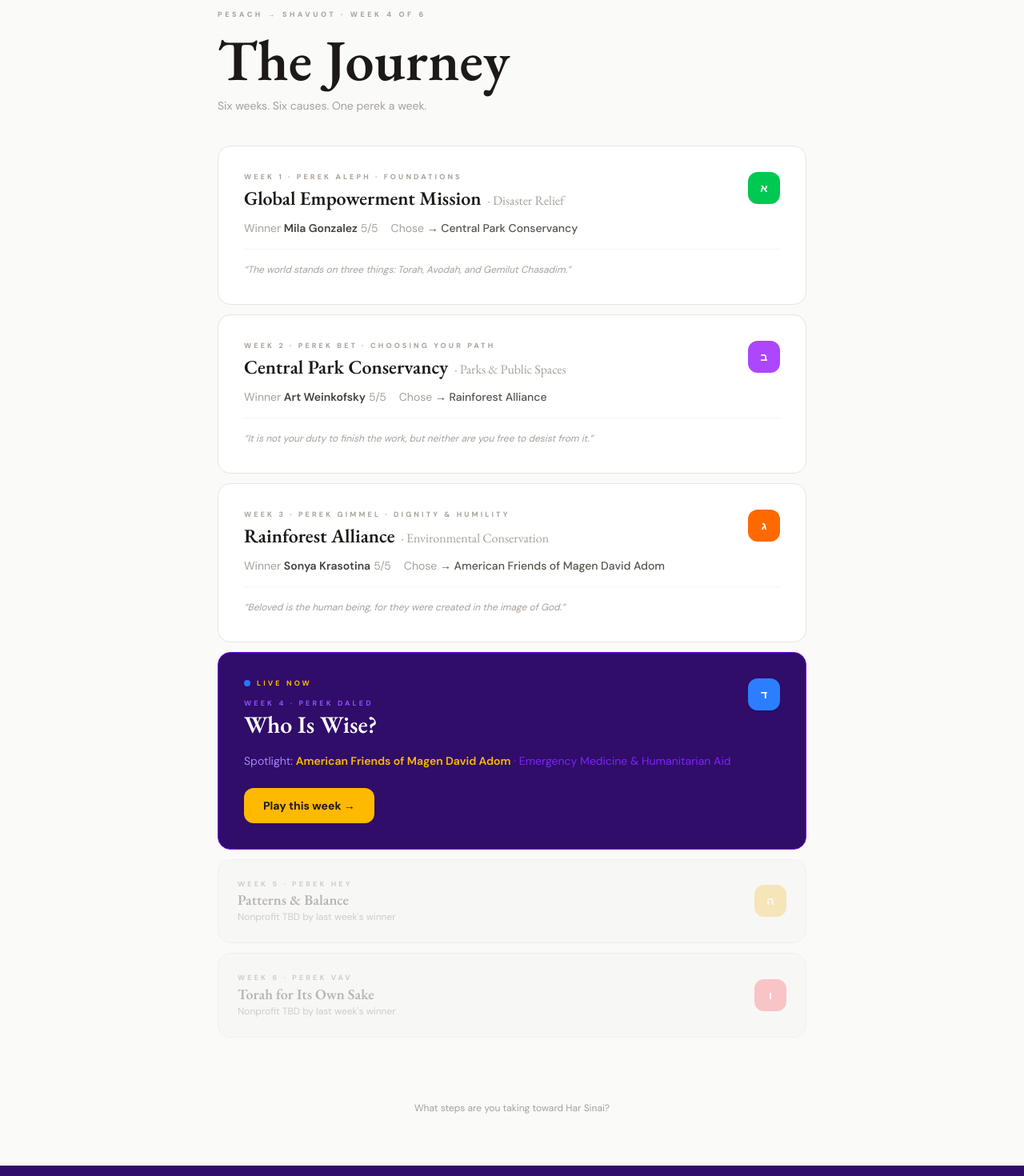
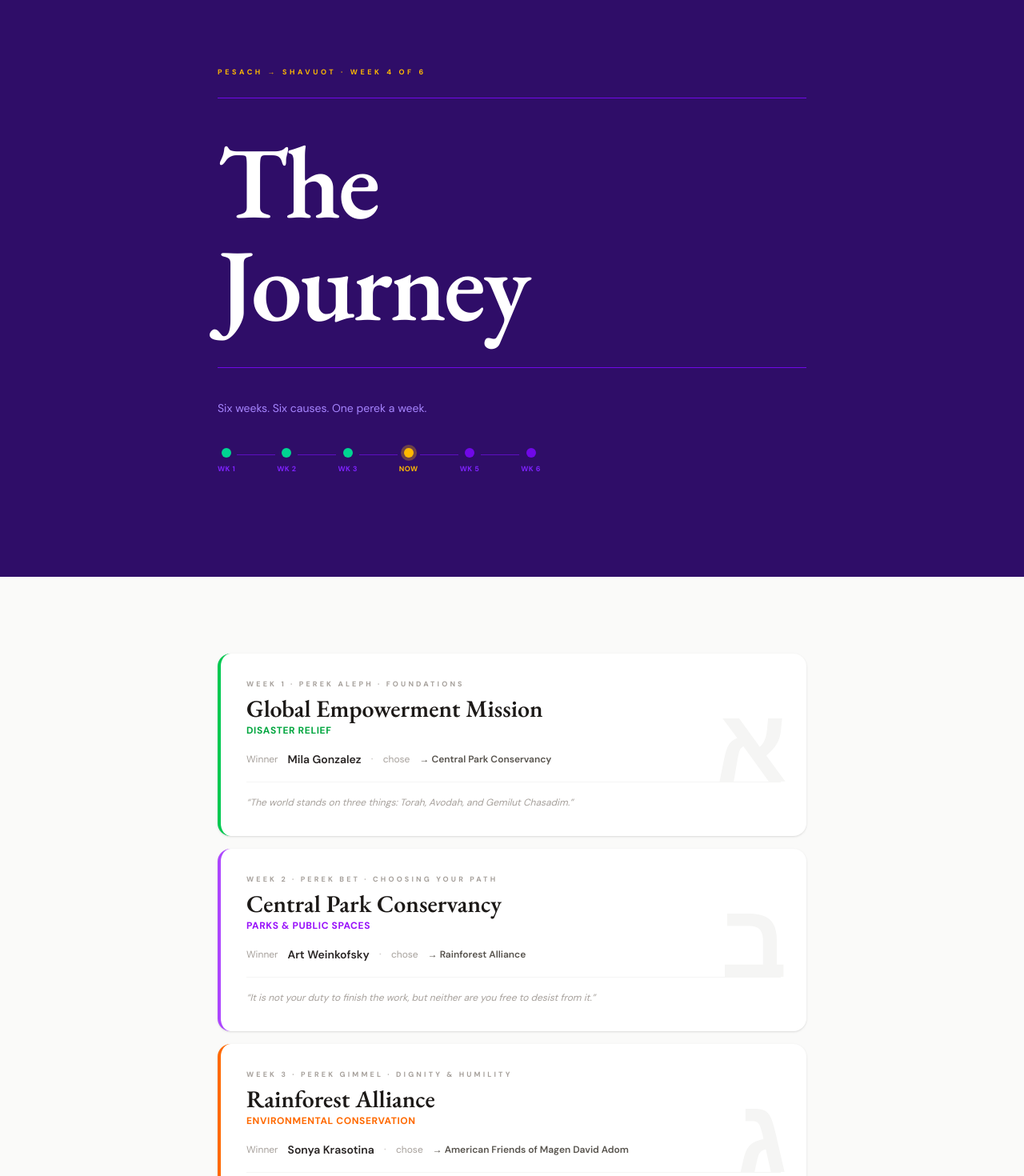
Before and after one commit to lucyhecht1/ILP-Giving-Game, a Next.js app: page /results in a window 1280 px wide. Shown: the part 100-1570 px from the top of the page at 80% size. Built offline with nearby package versions, Linux system fonts and the light colour scheme.

Commit message:
new journey UI

```diff
--- a/app/results/page.tsx
+++ b/app/results/page.tsx
@@ -1,4 +1,5 @@
 import Link from 'next/link';
+import { Fragment } from 'react';
 import { weeks, getCurrentWeek } from '@/lib/data/weeks';
 import { getNonprofitById } from '@/lib/data/nonprofits';
 
@@ -11,7 +12,26 @@
   'bg-red-500',
 ];
 
+const WEEK_BORDER_COLORS = [
+  'border-green-500',
+  'border-purple-500',
+  'border-orange-500',
+  'border-blue-500',
+  'border-yellow-500',
+  'border-red-500',
+];
+
+const WEEK_TEXT_COLORS = [
+  'text-green-600',
+  'text-purple-600',
+  'text-orange-500',
+  'text-blue-600',
+  'text-yellow-600',
+  'text-red-600',
+];
+
 const WEEK_LABELS = ['א', 'ב', 'ג', 'ד', 'ה', 'ו'];
+const PEREK_NAMES = ['Aleph', 'Bet', 'Gimmel', 'Daled', 'Hey', 'Vav'];
 
 function isHebrew(text: string) {
   return /[֐-׿]/.test(text);
@@ -21,64 +41,85 @@
   const currentWeek = getCurrentWeek();
 
   return (
-    <div className="min-h-screen bg-stone-50">
+    <div>
 
-      {/* Header */}
-      <div className="max-w-3xl mx-auto px-4 pt-14 pb-10">
-        <p className="text-[9px] font-bold tracking-[0.4em] uppercase text-stone-400 mb-3">
+      {/* HERO — deep violet */}
+      <section className="bg-violet-950 py-20 md:py-32">
+        <div className="max-w-3xl mx-auto px-4">
+          <p className="text-[9px] font-bold tracking-[0.4em] uppercase text-amber-400 mb-6">
             Pesach → Shavuot · Week {currentWeek.weekNumber} of 6
           </p>
-        <h1 className="font-display text-5xl md:text-7xl font-semibold text-stone-900 leading-none mb-3">
-          The Journey
+          <div className="h-px bg-violet-700 mb-10" />
+          <h1 className="font-display text-6xl sm:text-7xl md:text-9xl font-semibold tracking-tight text-white leading-none mb-10">
+            The<br />Journey
           </h1>
-        <p className="text-stone-400 text-sm">
-          Six weeks. Six causes. One perek a week.
-        </p>
+          <div className="h-px bg-violet-700 mb-10" />
+          <p className="text-violet-400 text-sm mb-10">Six weeks. Six causes. One perek a week.</p>
+
+          {/* Progress dots */}
+          <div className="flex items-center">
+            {weeks.map((w, i) => (
+              <Fragment key={w.weekNumber}>
+                <div className="flex flex-col items-center gap-2">
+                  <div className={`w-3 h-3 rounded-full transition-all ${
+                    w.status === 'completed' ? 'bg-emerald-400'
+                    : w.status === 'active' ? 'bg-amber-400 ring-4 ring-amber-400/30'
+                    : 'bg-violet-700'
+                  }`} />
+                  <span className={`text-[9px] font-bold tracking-wider uppercase ${
+                    w.status === 'active' ? 'text-amber-400' : 'text-violet-600'
+                  }`}>
+                    {w.status === 'active' ? 'Now' : `Wk ${w.weekNumber}`}
+                  </span>
                 </div>
+                {i < 5 && <div className="w-7 sm:w-12 h-px bg-violet-800 mb-4 mx-0.5 flex-shrink-0" />}
+              </Fragment>
+            ))}
+          </div>
+        </div>
+      </section>
 
-      {/* Week cards */}
-      <div className="max-w-3xl mx-auto px-4 pb-20 space-y-3">
+      {/* TIMELINE — stone */}
+      <section className="bg-stone-50 py-16 md:py-24">
+        <div className="max-w-3xl mx-auto px-4 space-y-4">
           {weeks.map((w) => {
             const nonprofit = getNonprofitById(w.spotlightNonprofitId);
             const chosenOrg = w.winner ? getNonprofitById(w.winner.chosenNextId) : null;
             const isActive = w.status === 'active';
             const isUpcoming = w.status === 'upcoming';
             const color = WEEK_COLORS[w.weekNumber - 1];
+            const borderColor = WEEK_BORDER_COLORS[w.weekNumber - 1];
+            const textColor = WEEK_TEXT_COLORS[w.weekNumber - 1];
             const letter = WEEK_LABELS[w.weekNumber - 1];
+            const perekName = PEREK_NAMES[w.weekNumber - 1];
 
             // ── ACTIVE ────────────────────────────────────────────────────────
             if (isActive) {
               return (
-              <div key={w.weekNumber} className="rounded-2xl bg-violet-950 border border-violet-700 overflow-hidden">
-                <div className="p-6 md:p-8">
-                  <div className="flex items-start justify-between gap-4 mb-5">
-                    <div>
+                <div key={w.weekNumber} className={`relative rounded-2xl overflow-hidden border-l-4 ${borderColor} bg-violet-950`}>
+                  <div className="absolute right-0 top-0 bottom-0 flex items-center pointer-events-none select-none overflow-hidden pr-6">
+                    <span className="font-display font-bold text-violet-800/60 leading-none" style={{ fontSize: 'clamp(60px, 12vw, 130px)' }}>
+                      {letter}
+                    </span>
+                  </div>
+                  <div className="p-6 md:p-8 relative z-10">
                     <div className="flex items-center gap-2 mb-3">
                       <span className={`w-2 h-2 rounded-full ${color} animate-pulse`} />
-                        <span className="text-[9px] font-bold tracking-[0.35em] uppercase text-amber-400">
-                          Live now
-                        </span>
+                      <span className="text-[9px] font-bold tracking-[0.35em] uppercase text-amber-400">Live Now</span>
                     </div>
                     <p className="text-[9px] font-bold tracking-[0.35em] uppercase text-violet-500 mb-1">
-                        Week {w.weekNumber} · {w.perekTitle}
+                      Week {w.weekNumber} · Perek {perekName}
                     </p>
-                      <h2 className="font-display text-2xl md:text-3xl font-semibold text-white leading-none">
+                    <h2 className="font-display text-3xl md:text-4xl font-semibold text-white leading-none mb-3">
                       {w.perekTheme}
                     </h2>
-                    </div>
-                    <div className={`w-10 h-10 rounded-xl ${color} flex items-center justify-center flex-shrink-0`}>
-                      <span className="font-display font-bold text-white text-sm">{letter}</span>
-                    </div>
-                  </div>
-
                     {nonprofit && (
-                    <p className="text-violet-400 text-sm mb-6">
+                      <p className="text-sm text-violet-400 mb-6">
                         Spotlight:{' '}
-                      <span className="font-semibold text-amber-400">{nonprofit.name}</span>
+                        <span className="text-amber-400 font-semibold">{nonprofit.name}</span>
                         <span className="text-violet-600"> · {nonprofit.cause}</span>
                       </p>
                     )}
-
                     <Link
                       href="/play"
                       className="inline-block bg-amber-400 text-stone-900 font-bold px-6 py-3 rounded-xl text-sm hover:bg-amber-300 transition-colors"
@@ -93,60 +134,48 @@
             // ── UPCOMING ──────────────────────────────────────────────────────
             if (isUpcoming) {
               return (
-              <div key={w.weekNumber} className="rounded-2xl bg-stone-100 border border-stone-200 overflow-hidden opacity-50">
-                <div className="p-6 flex items-center justify-between gap-4">
-                  <div>
+                <div key={w.weekNumber} className="rounded-2xl border-l-4 border-stone-200 bg-stone-100 p-6 opacity-40">
                   <p className="text-[9px] font-bold tracking-[0.35em] uppercase text-stone-400 mb-1">
-                      Week {w.weekNumber} · {w.perekTitle}
+                    Week {w.weekNumber} · Perek {perekName}
                   </p>
-                    <p className="font-display text-lg font-semibold text-stone-500 leading-none mb-1">
-                      {w.perekTheme}
-                    </p>
+                  <p className="font-display text-xl font-semibold text-stone-500 leading-none mb-1">{w.perekTheme}</p>
                   <p className="text-xs text-stone-400">Nonprofit TBD by last week&apos;s winner</p>
-                  </div>
-                  <div className={`w-10 h-10 rounded-xl ${color} opacity-50 flex items-center justify-center flex-shrink-0`}>
-                    <span className="font-display font-bold text-white text-sm">{letter}</span>
-                  </div>
-                </div>
                 </div>
               );
             }
 
             // ── COMPLETED ─────────────────────────────────────────────────────
             return (
-            <div key={w.weekNumber} className="rounded-2xl bg-white border border-stone-200 overflow-hidden">
-              <div className="p-6 md:p-8">
-                <div className="flex items-start justify-between gap-4">
-                  <div className="flex-1 min-w-0">
+              <div key={w.weekNumber} className={`relative rounded-2xl overflow-hidden border-l-4 ${borderColor} bg-white shadow-sm`}>
+                <div className="absolute right-0 top-0 bottom-0 flex items-center pointer-events-none select-none overflow-hidden pr-6">
+                  <span className="font-display font-bold text-stone-100 leading-none" style={{ fontSize: 'clamp(60px, 12vw, 130px)' }}>
+                    {letter}
+                  </span>
+                </div>
+                <div className="p-6 md:p-8 relative z-10">
                   <p className="text-[9px] font-bold tracking-[0.35em] uppercase text-stone-400 mb-2">
-                      Week {w.weekNumber} · {w.perekTitle} · {w.perekTheme}
+                    Week {w.weekNumber} · Perek {perekName} · {w.perekTheme}
                   </p>
-                    <h2 className="font-display text-xl md:text-2xl font-semibold text-stone-900 leading-none mb-3">
+                  <h2 className="font-display text-2xl md:text-3xl font-semibold text-stone-900 leading-none mb-1">
                     {nonprofit?.name}
-                      <span className="font-normal text-stone-400 text-base ml-2">· {nonprofit?.cause}</span>
                   </h2>
+                  <p className={`text-xs font-bold uppercase tracking-wider ${textColor} mb-4`}>
+                    {nonprofit?.cause}
+                  </p>
 
                   {w.winner && (
-                      <div className="flex flex-wrap items-center gap-x-4 gap-y-1">
-                        <p className="text-sm text-stone-700">
-                          <span className="text-stone-400">Winner </span>
-                          <span className="font-semibold">{w.winner.name}</span>
-                          <span className="text-stone-400 ml-1">{w.winner.score}/5</span>
-                        </p>
+                    <div className="flex flex-wrap items-center gap-x-3 gap-y-1">
+                      <span className="text-xs text-stone-400">Winner</span>
+                      <span className="text-sm font-semibold text-stone-800">{w.winner.name}</span>
                       {chosenOrg && (
-                          <p className="text-sm text-stone-400">
-                            Chose{' '}
-                            <span className="text-stone-600 font-medium">→ {chosenOrg.name}</span>
-                          </p>
+                        <>
+                          <span className="text-stone-300">·</span>
+                          <span className="text-xs text-stone-400">chose</span>
+                          <span className="text-xs font-semibold text-stone-600">→ {chosenOrg.name}</span>
+                        </>
                       )}
                     </div>
                   )}
-                  </div>
-
-                  <div className={`w-10 h-10 rounded-xl ${color} flex items-center justify-center flex-shrink-0`}>
-                    <span className="font-display font-bold text-white text-sm">{letter}</span>
-                  </div>
-                </div>
 
                   {w.keyQuote && (
                     <p
@@ -161,12 +190,20 @@
             );
           })}
         </div>
+      </section>
 
-      <div className="max-w-3xl mx-auto px-4 pb-16 text-center">
-        <p className="text-xs text-stone-400">
-          What steps are you taking toward Har Sinai?
+      {/* FOOTER — deep emerald */}
+      <section className="bg-emerald-950 py-16 md:py-20 text-center">
+        <div className="max-w-xl mx-auto px-4">
+          <p className="text-[9px] font-bold tracking-[0.4em] uppercase text-emerald-600 mb-6">
+            Pesach → Shavuot
+          </p>
+          <div className="h-px bg-emerald-800 mb-8" />
+          <p className="font-display text-2xl md:text-3xl font-semibold text-white leading-snug">
+            What steps are you taking<br className="hidden md:block" /> toward Har Sinai?
           </p>
         </div>
+      </section>
 
     </div>
   );
```
Lines whose indentation alone changed are shown as unchanged.
